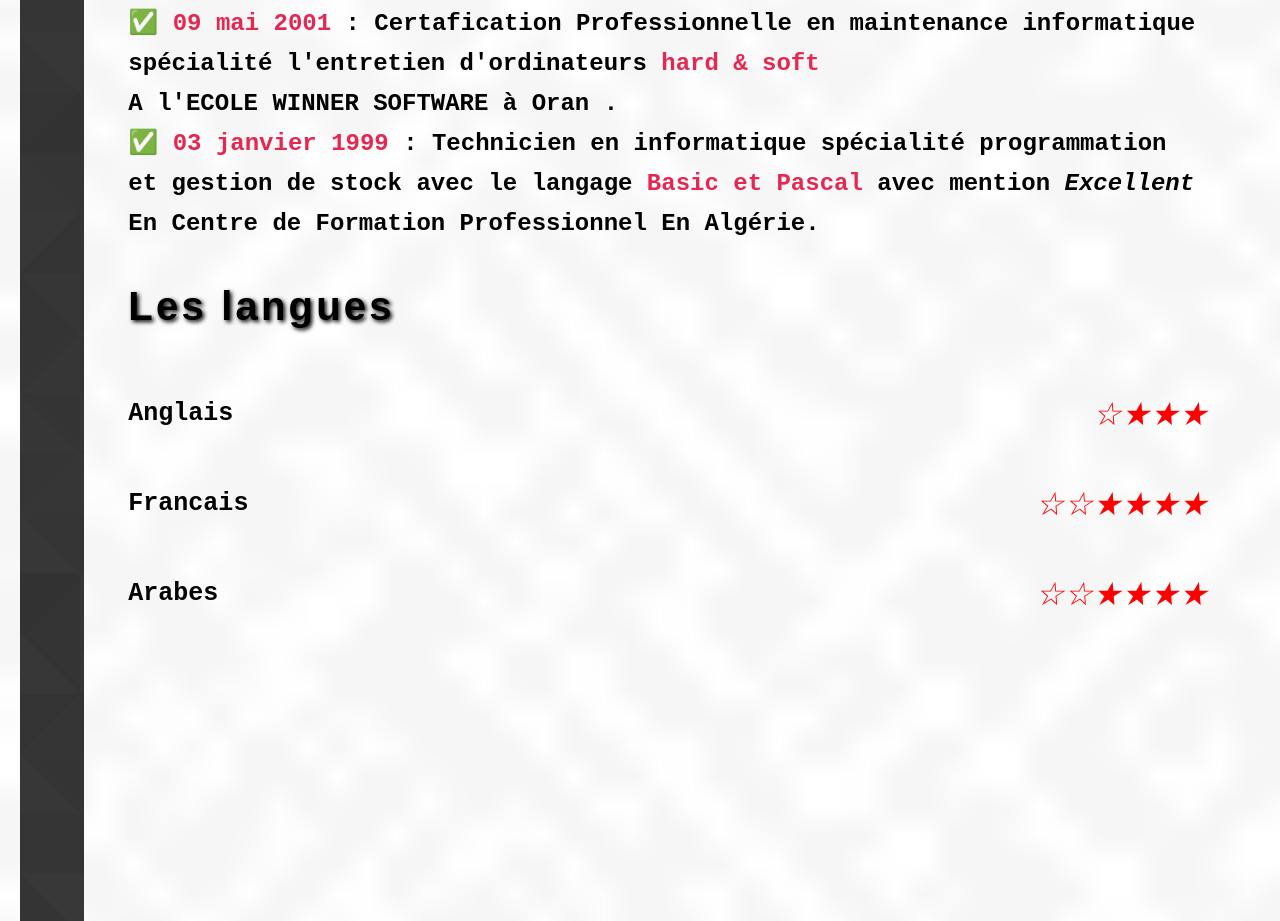
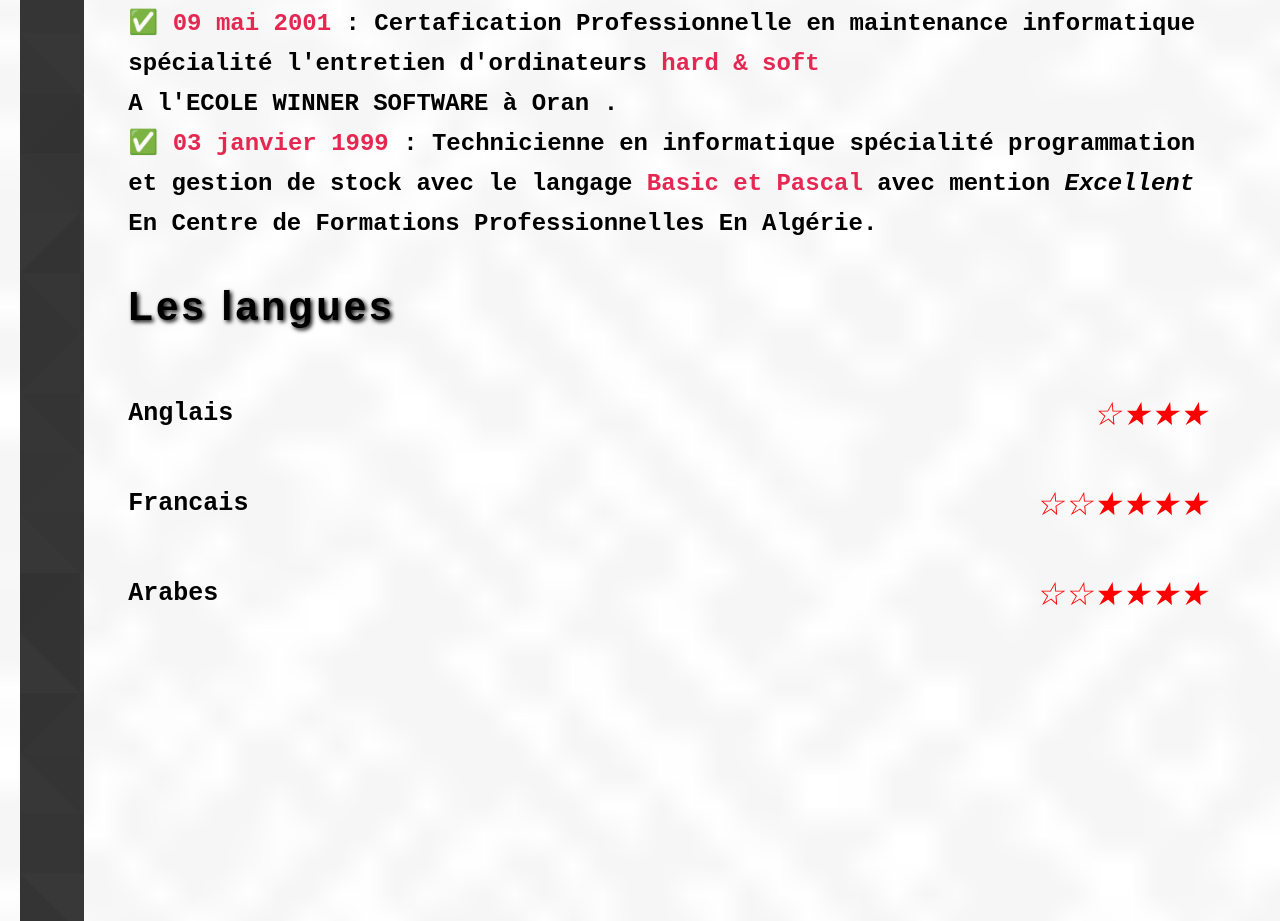
Before and after one commit to chabani-dev/chabani-dev.github.io, a plain HTML site: page index.html in a window 1280 px wide. Shown: the part 2967-3888 px from the top of the page. Drawn offline with Linux system fonts and the light colour scheme; files whose address does not match are found by name.

Commit message:
fichier html modifier

```diff
--- a/index.html
+++ b/index.html
@@ -189,8 +189,8 @@
              <li class="row">✅ <strong>09 mai 2001 </strong> : Certafication Professionnelle en maintenance informatique
             spécialité l'entretien d'ordinateurs <strong>hard & soft</strong> <br> A l'ECOLE WINNER SOFTWARE  à Oran .
           </li>
-          <li>✅ <strong>03 janvier 1999 </strong> : Technicien en informatique spécialité programmation et gestion de stock avec le
-            langage <strong> Basic et Pascal </strong> avec mention <em>Excellent</em> En Centre de Formation Professionnel En Algérie.</em
+          <li>✅ <strong>03 janvier 1999 </strong> : Technicienne en informatique spécialité programmation et gestion de stock avec le
+            langage <strong> Basic et Pascal </strong> avec mention <em>Excellent</em> En Centre de Formations Professionnelles En Algérie.</em
             >
           </li>
           <h3 class="block-langues">Les langues</h3>
```
